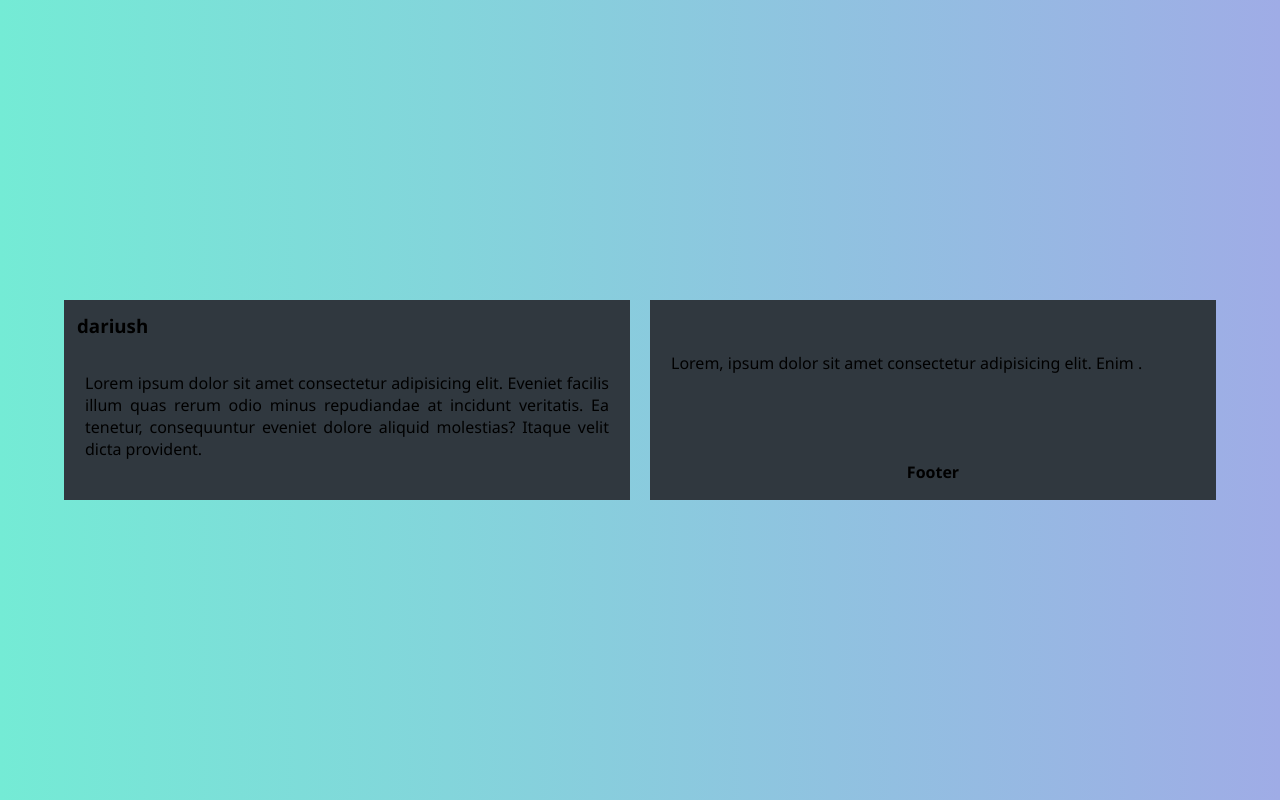
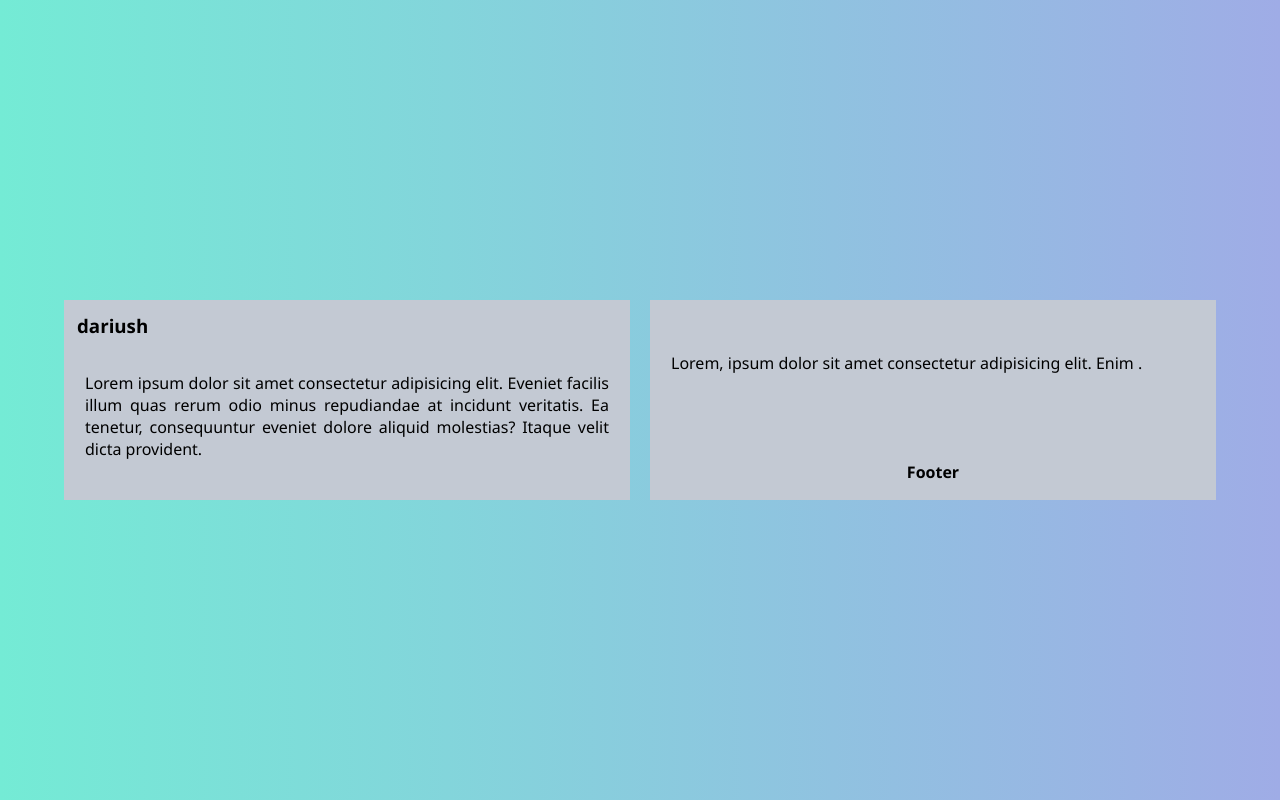
Before and after one commit to dariushkupal-blip/likebuddyimtryingtomaketofriday, a plain HTML site: page index.html in a window 1280 px wide. Drawn offline with Linux system fonts and the light colour scheme.

Commit message:
Update index.html

```diff
--- a/index.html
+++ b/index.html
@@ -37,7 +37,7 @@
         .child{
             width: 50%;
             height: 200px;
-            background-color: rgb(48, 56, 63);
+            background-color: rgb(195, 201, 211);
 
         }
         h3{
```
